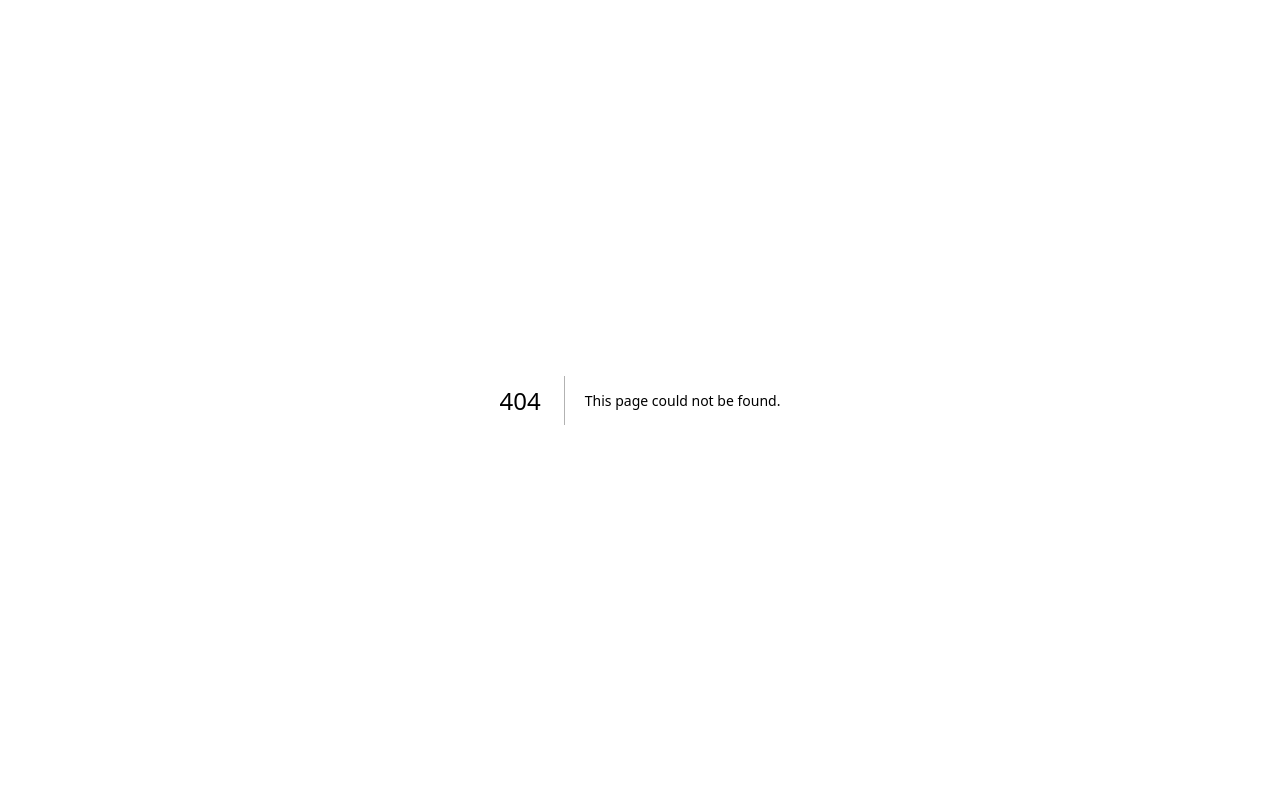
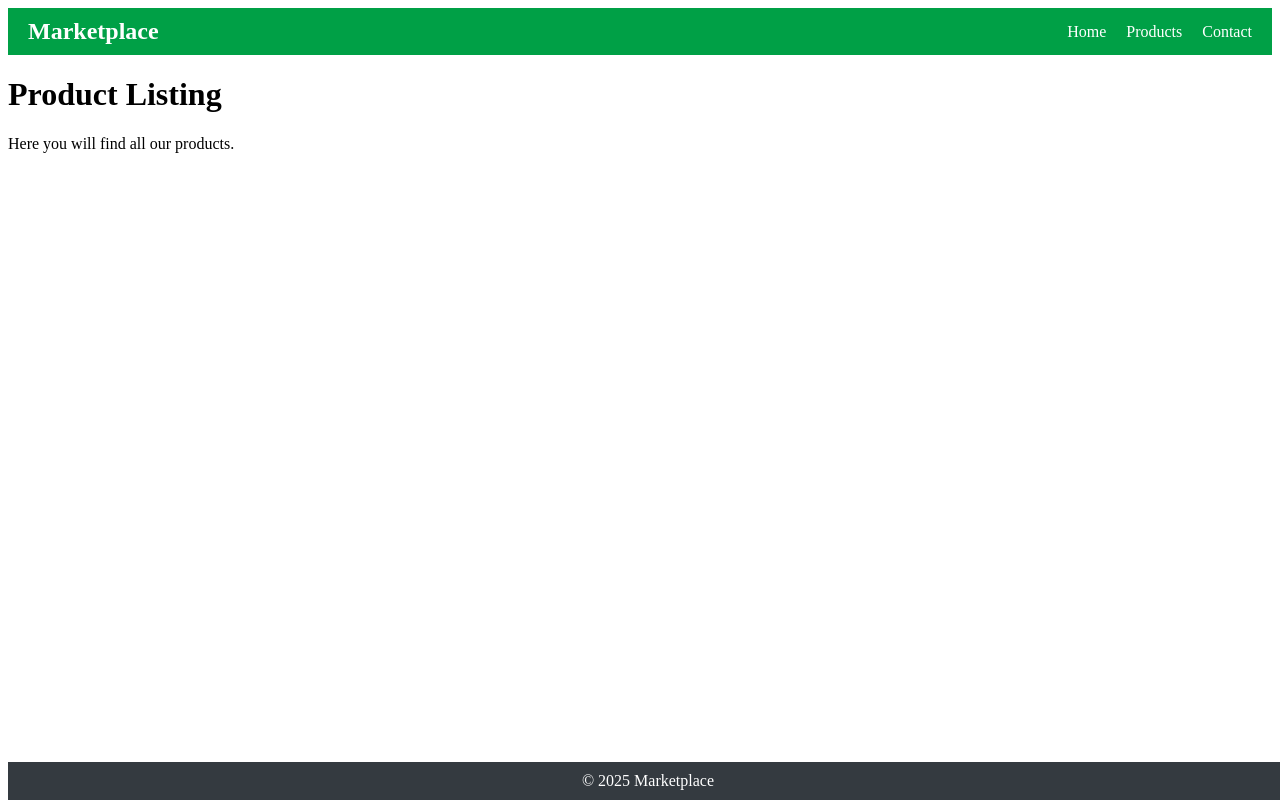
Before and after one commit to yevhen-yatskiv/next, a Next.js app in the folder simple-app/: page /products in a window 1280 px wide. Before the commit this address had no page. Built offline with nearby package versions, Linux system fonts and the light colour scheme.

Commit message:
Initialized foundational pages

```diff
--- a/simple-app/app/page.tsx
+++ /dev/null
@@ -1,101 +0,0 @@
-import Image from "next/image";
-
-export default function Home() {
-  return (
-    <div className="grid grid-rows-[20px_1fr_20px] items-center justify-items-center min-h-screen p-8 pb-20 gap-16 sm:p-20 font-[family-name:var(--font-geist-sans)]">
-      <main className="flex flex-col gap-8 row-start-2 items-center sm:items-start">
-        <Image
-          className="dark:invert"
-          src="/next.svg"
-          alt="Next.js logo"
-          width={180}
-          height={38}
-          priority
-        />
-        <ol className="list-inside list-decimal text-sm text-center sm:text-left font-[family-name:var(--font-geist-mono)]">
-          <li className="mb-2">
-            Get started by editing{" "}
-            <code className="bg-black/[.05] dark:bg-white/[.06] px-1 py-0.5 rounded font-semibold">
-              app/page.tsx
-            </code>
-            .
-          </li>
-          <li>Save and see your changes instantly.</li>
-        </ol>
-
-        <div className="flex gap-4 items-center flex-col sm:flex-row">
-          <a
-            className="rounded-full border border-solid border-transparent transition-colors flex items-center justify-center bg-foreground text-background gap-2 hover:bg-[#383838] dark:hover:bg-[#ccc] text-sm sm:text-base h-10 sm:h-12 px-4 sm:px-5"
-            href="https://vercel.com/new?utm_source=create-next-app&utm_medium=appdir-template-tw&utm_campaign=create-next-app"
-            target="_blank"
-            rel="noopener noreferrer"
-          >
-            <Image
-              className="dark:invert"
-              src="/vercel.svg"
-              alt="Vercel logomark"
-              width={20}
-              height={20}
-            />
-            Deploy now
-          </a>
-          <a
-            className="rounded-full border border-solid border-black/[.08] dark:border-white/[.145] transition-colors flex items-center justify-center hover:bg-[#f2f2f2] dark:hover:bg-[#1a1a1a] hover:border-transparent text-sm sm:text-base h-10 sm:h-12 px-4 sm:px-5 sm:min-w-44"
-            href="https://nextjs.org/docs?utm_source=create-next-app&utm_medium=appdir-template-tw&utm_campaign=create-next-app"
-            target="_blank"
-            rel="noopener noreferrer"
-          >
-            Read our docs
-          </a>
-        </div>
-      </main>
-      <footer className="row-start-3 flex gap-6 flex-wrap items-center justify-center">
-        <a
-          className="flex items-center gap-2 hover:underline hover:underline-offset-4"
-          href="https://nextjs.org/learn?utm_source=create-next-app&utm_medium=appdir-template-tw&utm_campaign=create-next-app"
-          target="_blank"
-          rel="noopener noreferrer"
-        >
-          <Image
-            aria-hidden
-            src="/file.svg"
-            alt="File icon"
-            width={16}
-            height={16}
-          />
-          Learn
-        </a>
-        <a
-          className="flex items-center gap-2 hover:underline hover:underline-offset-4"
-          href="https://vercel.com/templates?framework=next.js&utm_source=create-next-app&utm_medium=appdir-template-tw&utm_campaign=create-next-app"
-          target="_blank"
-          rel="noopener noreferrer"
-        >
-          <Image
-            aria-hidden
-            src="/window.svg"
-            alt="Window icon"
-            width={16}
-            height={16}
-          />
-          Examples
-        </a>
-        <a
-          className="flex items-center gap-2 hover:underline hover:underline-offset-4"
-          href="https://nextjs.org?utm_source=create-next-app&utm_medium=appdir-template-tw&utm_campaign=create-next-app"
-          target="_blank"
-          rel="noopener noreferrer"
-        >
-          <Image
-            aria-hidden
-            src="/globe.svg"
-            alt="Globe icon"
-            width={16}
-            height={16}
-          />
-          Go to nextjs.org →
-        </a>
-      </footer>
-    </div>
-  );
-}
--- /dev/null
+++ b/simple-app/components/Footer.js
@@ -0,0 +1,11 @@
+import styles from '../styles/Footer.module.css';
+
+const Footer = () => {
+  return (
+    <footer className={styles.footer}>
+      <p>&copy; 2025 Marketplace</p>
+    </footer>
+  );
+};
+
+export default Footer;
--- /dev/null
+++ b/simple-app/components/Header.js
@@ -0,0 +1,23 @@
+import Link from 'next/link';
+import styles from '../styles/Header.module.css';
+
+const Header = () => {
+  return (
+    <header className={styles.header}>
+      <div className={styles.logo}>Marketplace</div>
+      <nav className={styles.nav}>
+        <Link href="/" legacyBehavior>
+          <a className={styles.navLink}>Home</a>
+        </Link>
+        <Link href="/products" legacyBehavior>
+          <a className={styles.navLink}>Products</a>
+        </Link>
+        <Link href="/contact" legacyBehavior>
+          <a className={styles.navLink}>Contact</a>
+        </Link>
+      </nav>
+    </header>
+  );
+};
+
+export default Header;
--- /dev/null
+++ b/simple-app/components/Layout.js
@@ -0,0 +1,14 @@
+import Header from './Header';
+import Footer from './Footer';
+
+const Layout = ({ children }) => {
+  return (
+    <>
+      <Header />
+      <main>{children}</main>
+      <Footer />
+    </>
+  );
+};
+
+export default Layout;
--- /dev/null
+++ b/simple-app/pages/api/products.js
@@ -0,0 +1,9 @@
+export default function handler(req, res) {
+  const products = [
+    { id: 1, name: 'Product 1', description: 'Description of Product 1' },
+    { id: 2, name: 'Product 2', description: 'Description of Product 2' },
+    // ...more products
+  ];
+
+  res.status(200).json(products);
+}
--- /dev/null
+++ b/simple-app/pages/products/index.js
@@ -0,0 +1,12 @@
+import Layout from '../../components/Layout';
+
+const Products = () => {
+  return (
+    <Layout>
+      <h1>Product Listing</h1>
+      <p>Here you will find all our products.</p>
+    </Layout>
+  );
+};
+
+export default Products;
--- /dev/null
+++ b/simple-app/styles/Footer.module.css
@@ -0,0 +1,13 @@
+.footer {
+  background-color: #343a40;
+  color: #fff;
+  text-align: center;
+  padding: 10px 0;
+  position: fixed;
+  width: 100%;
+  bottom: 0;
+}
+
+.footer p {
+  margin: 0;
+}
--- /dev/null
+++ b/simple-app/styles/Header.module.css
@@ -0,0 +1,28 @@
+.header {
+  display: flex;
+  justify-content: space-between;
+  align-items: center;
+  padding: 10px 20px;
+  background-color: #00a046;
+  color: #fff;
+}
+
+.logo {
+  font-size: 1.5rem;
+  font-weight: bold;
+}
+
+.nav {
+  display: flex;
+  gap: 20px;
+}
+
+.navLink {
+  color: #fff;
+  text-decoration: none;
+  font-size: 1rem;
+}
+
+.navLink:hover {
+  text-decoration: underline;
+}
```
Also changed, not shown: simple-app/pages/contact.js (added, +16 -0 lines), simple-app/pages/index.js (added, +12 -0 lines), simple-app/pages/products/[id].js (added, +16 -0 lines), simple-app/styles/Contact.module.css (added, +21 -0 lines), 2 other files (tests, documents, lock files or other folders).
